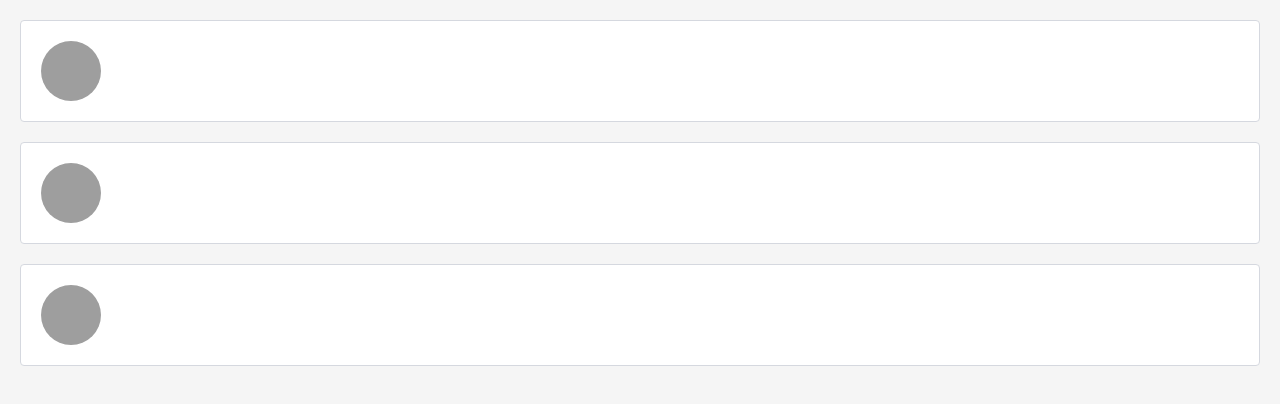
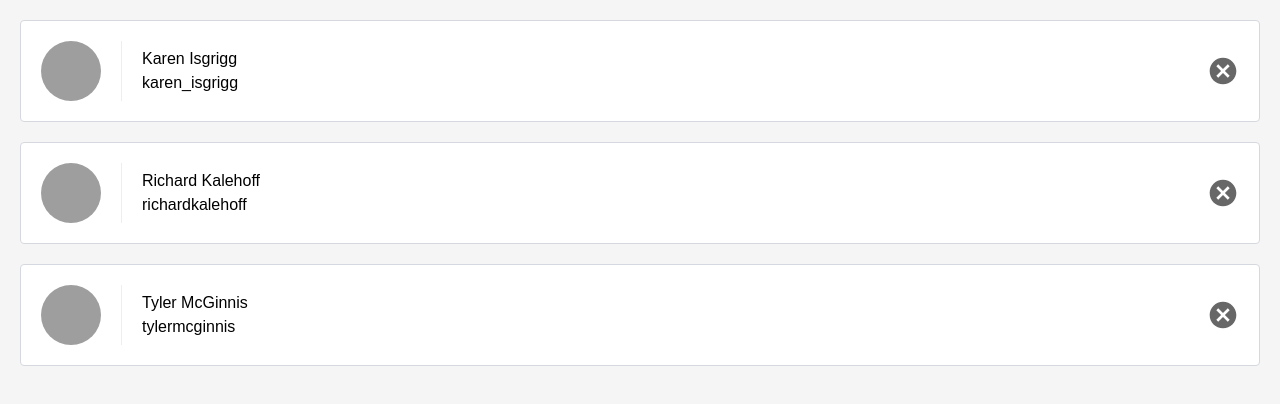
Before and after one commit to MisaelCalvillo/react-contacts, a React (Create React App) app in the folder bookshelf/: page / in a window 1280 px wide. Shown: the top 404 px of the page. Built offline with nearby package versions, Linux system fonts and the light colour scheme.

Commit message:
add name and handle props to display in ListContacts component

```diff
--- a/bookshelf/src/ListContacts.js
+++ b/bookshelf/src/ListContacts.js
@@ -13,6 +13,11 @@
                 backgroundImage: `url(${contact.avatarURL})`
               }}
             ></div>
+            <div className='contact-details'>
+              <p>{contact.name}</p>
+              <p>{contact.handle}</p>
+            </div>
+            <button className='contact-remove'>Remove</button>
           </li>
         ))}
       </ol>
```
